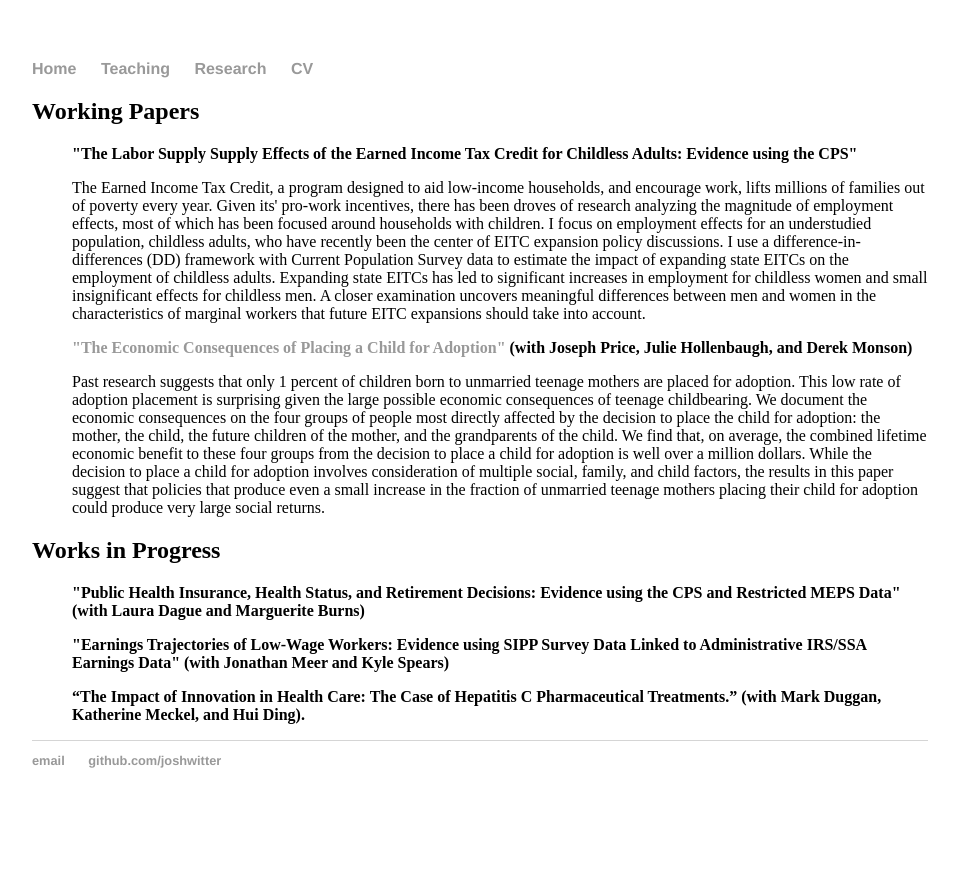
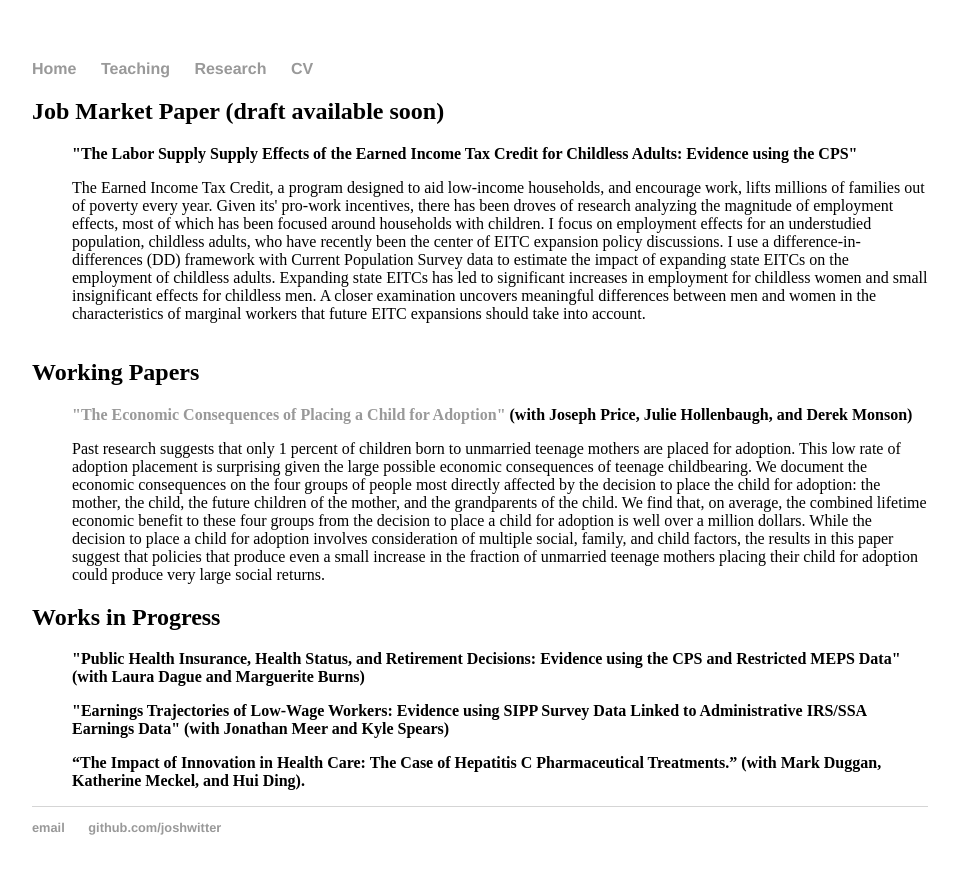
Before and after one commit to joshwitter/joshwitter.github.io, a Jekyll site: the page built from research/index.html, in a window 1280 px wide. Shown: the top 874 px of the page, without its empty margins (160-1118 px from the left). Built offline with Jekyll 4.4.1, drawn with Linux system fonts in a browser that asks for light colours.

Commit message:
Update index.html

```diff
--- a/research/index.html
+++ b/research/index.html
@@ -3,12 +3,15 @@ layout: default
 title: Research
 ---
 <div class="research">
+
+<h2>Job Market Paper (draft available soon)</h2>
+<ul style="list-style-type:none">
+  <li style="padding: 0 0 1em 0"><b>"The Labor Supply Supply Effects of the Earned Income Tax Credit for Childless Adults: Evidence using the CPS"</b> </li>
+  <li style="padding: 0 0 1em 0"> The Earned Income Tax Credit, a program designed to aid low-income households, and encourage work, lifts millions of families out of poverty every year. Given its' pro-work incentives, there has been droves of research analyzing the magnitude of employment effects, most of which has been focused around households with children. I focus on employment effects for an understudied population, childless adults, who have recently been the center of EITC expansion policy discussions. I use a difference-in-differences (DD) framework with Current Population Survey data to estimate the impact of expanding state EITCs on the employment of childless adults. Expanding state EITCs has led to significant increases in employment for childless women and small insignificant effects for childless men. A closer examination uncovers meaningful differences between men and women in the characteristics of marginal workers that future EITC expansions should take into account. </li>
+</ul>
+
 <h2>Working Papers</h2>
 <ul style="list-style-type:none">
-
-  <li style="padding: 0 0 1em 0"><b>"The Labor Supply Supply Effects of the Earned Income Tax Credit for Childless Adults: Evidence using the CPS"</b> </li>
-  <li style="padding: 0 0 1em 0"> The Earned Income Tax Credit, a program designed to aid low-income households, and encourage work, lifts millions of families out of poverty every year. Given its' pro-work incentives, there has been droves of research analyzing the magnitude of employment effects, most of which has been focused around households with children. I focus on employment effects for an understudied population, childless adults, who have recently been the center of EITC expansion policy discussions. I use a difference-in-differences (DD) framework with Current Population Survey data to estimate the impact of expanding state EITCs on the employment of childless adults. Expanding state EITCs has led to significant increases in employment for childless women and small insignificant effects for childless men. A closer examination uncovers meaningful differences between men and women in the characteristics of marginal workers that future EITC expansions should take into account. </li>
-
   <li style="padding: 0 0 1em 0"><a href="/research/adoption_manuscript.pdf"><b>"The Economic Consequences of Placing a Child for Adoption"</a> (with Joseph Price, Julie Hollenbaugh, and
     Derek Monson)</b></li>
   <li> Past research suggests that only 1 percent of children born to unmarried teenage mothers are
@@ -21,7 +24,6 @@ title: Research
   child for adoption involves consideration of multiple social, family, and child factors, the results
   in this paper suggest that policies that produce even a small increase in the fraction of unmarried
     teenage mothers placing their child for adoption could produce very large social returns. </li>
-
 </ul>
 
 <h2>Works in Progress</h2>
```
